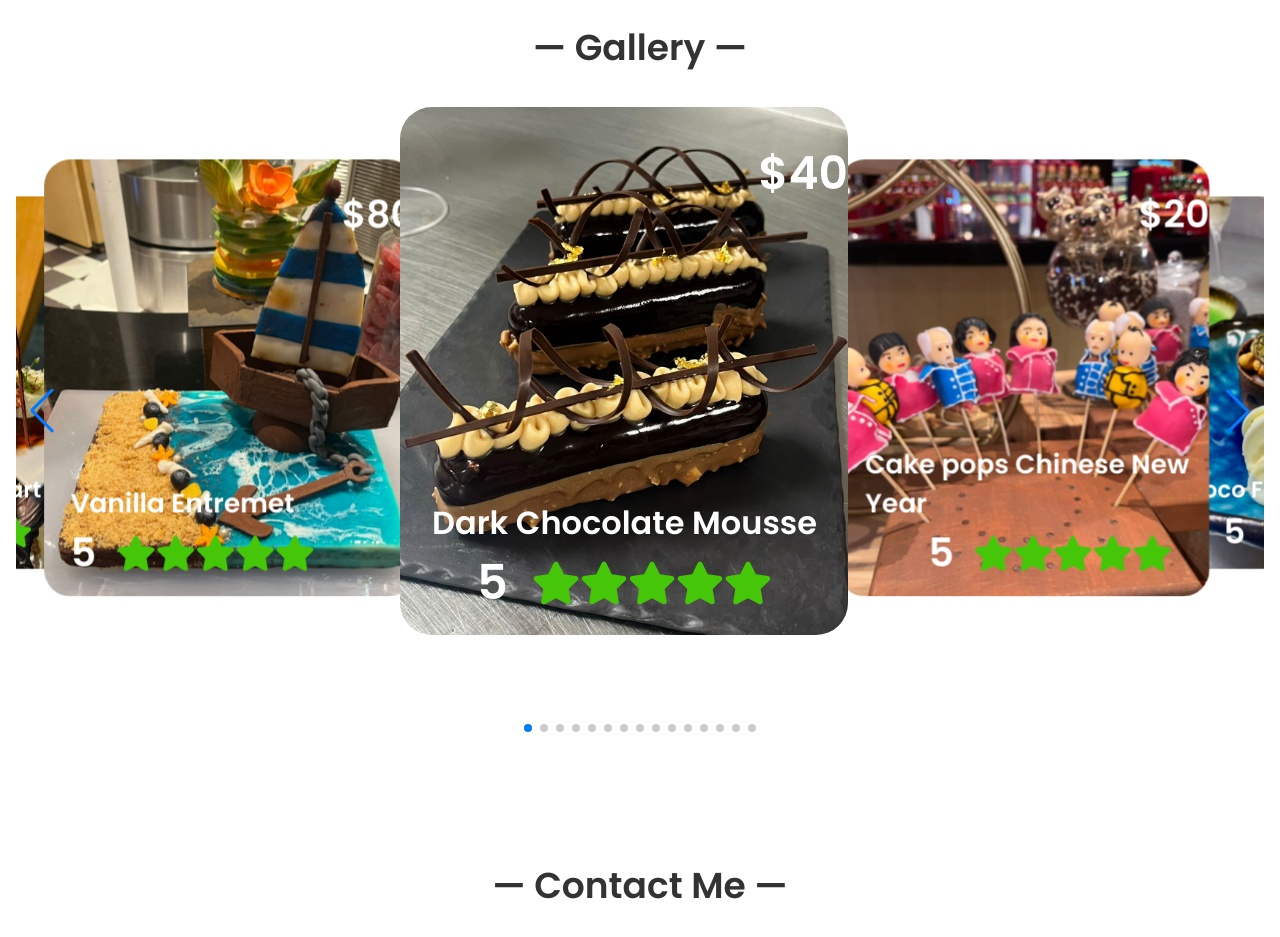
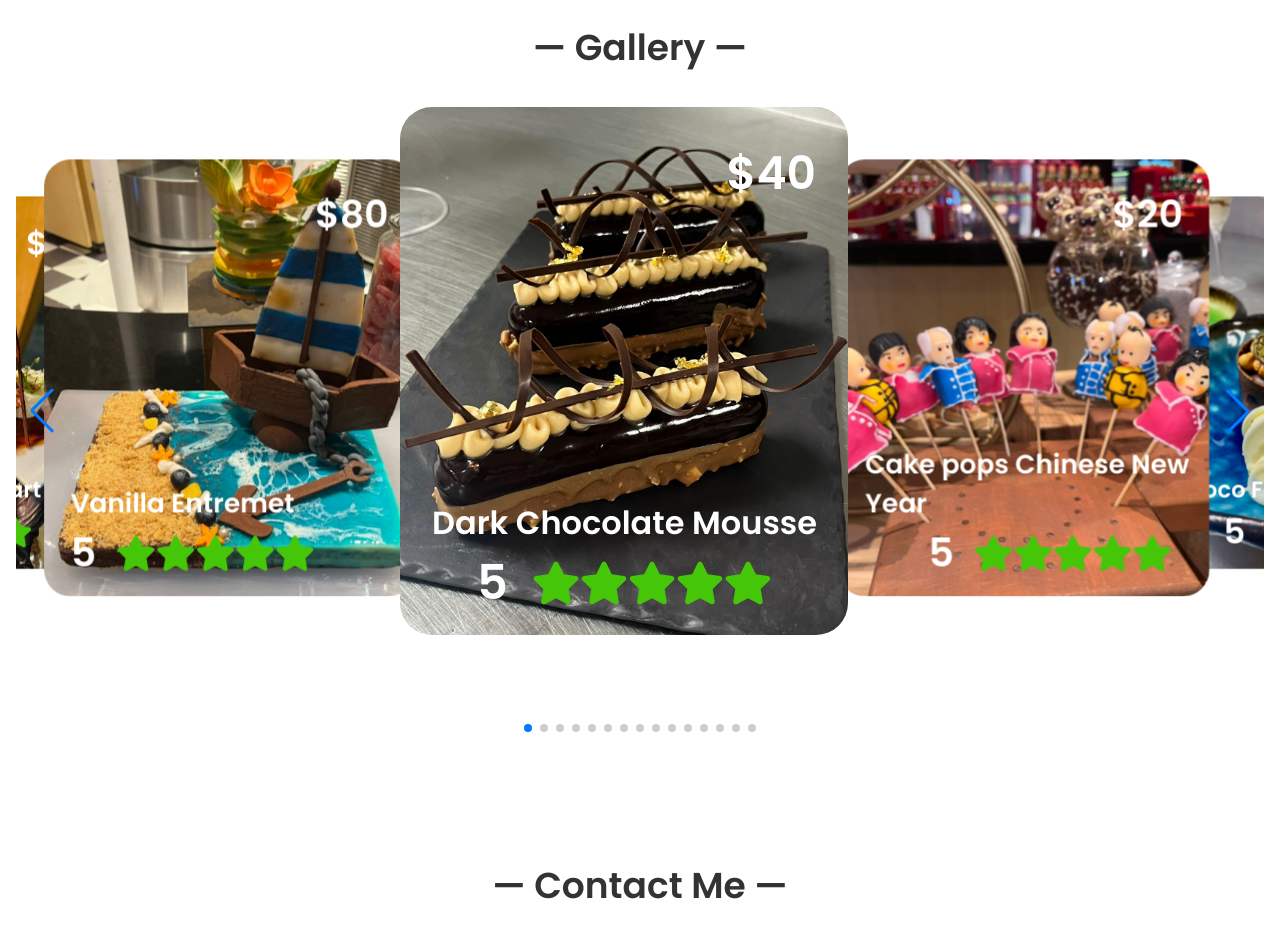
Before and after one commit to sebastiangs23/portfolio-nigi, a React (Vite) app in the folder front/portfolio/: page / in a window 1280 px wide. Shown: the part 2000-2937 px from the top of the page. Built offline with nearby package versions, Linux system fonts and the light colour scheme.

Commit message:
feat: :zap: Css Improvements

```diff
--- a/front/portfolio/src/components/Proyectos/Slider2.css
+++ b/front/portfolio/src/components/Proyectos/Slider2.css
@@ -89,6 +89,7 @@ body {
   position: absolute;
   top: 2rem;
   right: 2rem;
+  margin-right: 2rem;
   color: #ffffff;
   font-size: 2.85rem;
 }
@@ -166,6 +167,7 @@ body {
   }
   .gallery-slide-content .food-price {
     font-size: 2rem;
+    margin-right: 0rem;
   }
 }
 
```
